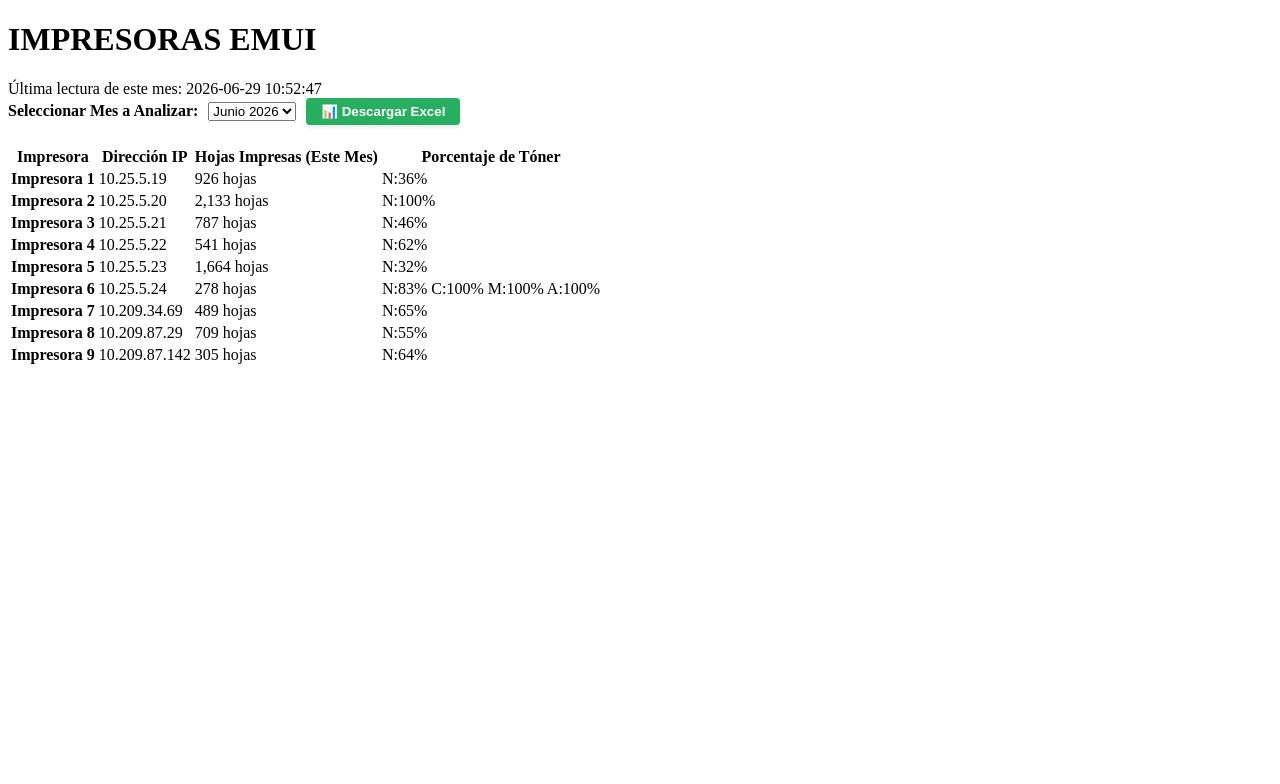
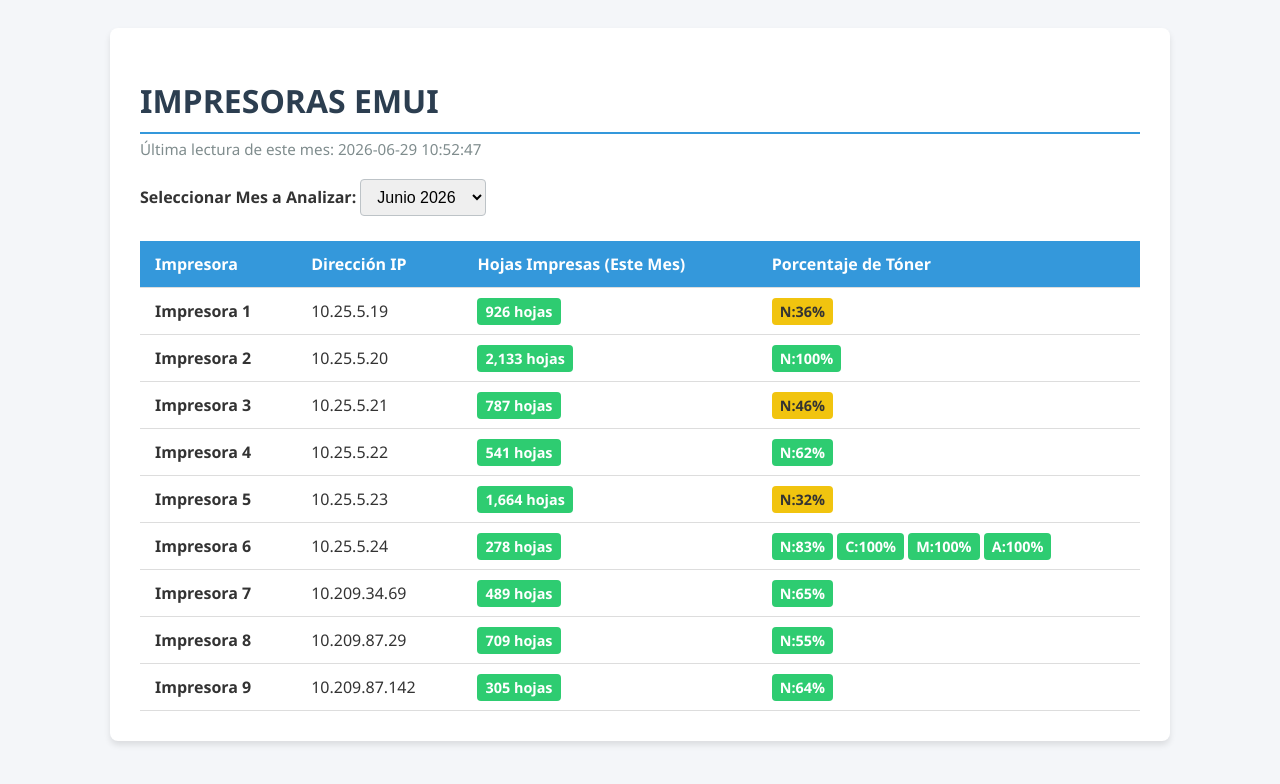
Before and after one commit to LautyMel/Impresoras, a plain HTML site: page index.html in a window 1280 px wide. Drawn offline with Linux system fonts and the light colour scheme.

Commit message:
Refactor index.html by cleaning up head section
Removed unused meta tags and updated script references.

```diff
--- a/index.html
+++ b/index.html
@@ -2,25 +2,17 @@
 <html lang="es">
 <head>
     <meta charset="UTF-8">
-    <meta name="viewport" content="width=device-width, initial-scale=1.0">
     <title>Reporte de Consumo Mensual</title>
-    <link class="stylesheet" href="style.css">
-    <script src="https://cdn.jsdelivr.net/npm/xlsx@0.18.5/dist/xlsx.full.min.js"></script>
-    <script src="script.js" defer></script>
+    <link rel="stylesheet" href="style.css">
+    <script src="script.js"></script>
 </head>
 <body>
     <div class="container">
         <h1>IMPRESORAS EMUI</h1>
         <div class="sub" id="actualizacion">Cargando datos desde GitHub...</div>
 
-        <div style="margin-bottom: 20px; display: flex; align-items: center; gap: 10px; flex-wrap: wrap;">
-            <label for="selector-mes"><strong>Seleccionar Mes a Analizar: </strong></label>
-            <select id="selector-mes" onchange="renderizarTabla()"></select>
-
-            <button id="btn-excel" onclick="descargarExcelMensual()" style="padding: 6px 15px; cursor: pointer; font-weight: bold; background-color: #27ae60; color: white; border: none; border-radius: 4px; box-shadow: 0 2px 4px rgba(0,0,0,0.1);">
-                📊 Descargar Excel
-            </button>
-        </div>
+        <label for="selector-mes"><strong>Seleccionar Mes a Analizar: </strong></label>
+        <select id="selector-mes" onchange="renderizarTabla()"></select>
 
         <table>
             <thead>
@@ -38,5 +30,7 @@
             </tbody>
         </table>
     </div>
+
+
 </body>
 </html>
```
